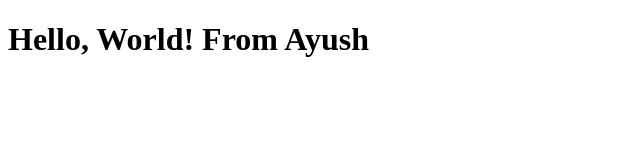
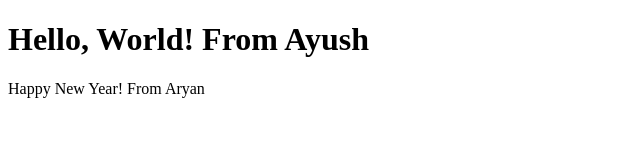
Before and after one commit to A7ryan/github-practise, a plain HTML site: page index.html in a window 1280 px wide. Shown: the whole page, without its empty margins (0-640 px from the left). Drawn offline with Linux system fonts and the light colour scheme.

Commit message:
New Year Wishes

```diff
--- a/index.html
+++ b/index.html
@@ -8,5 +8,6 @@
 <body>
     <!-- <h1> to be added -->
         <h1>Hello, World! From Ayush</h1>
+        <p>Happy New Year! From Aryan</p>
 </body>
 </html>
```
